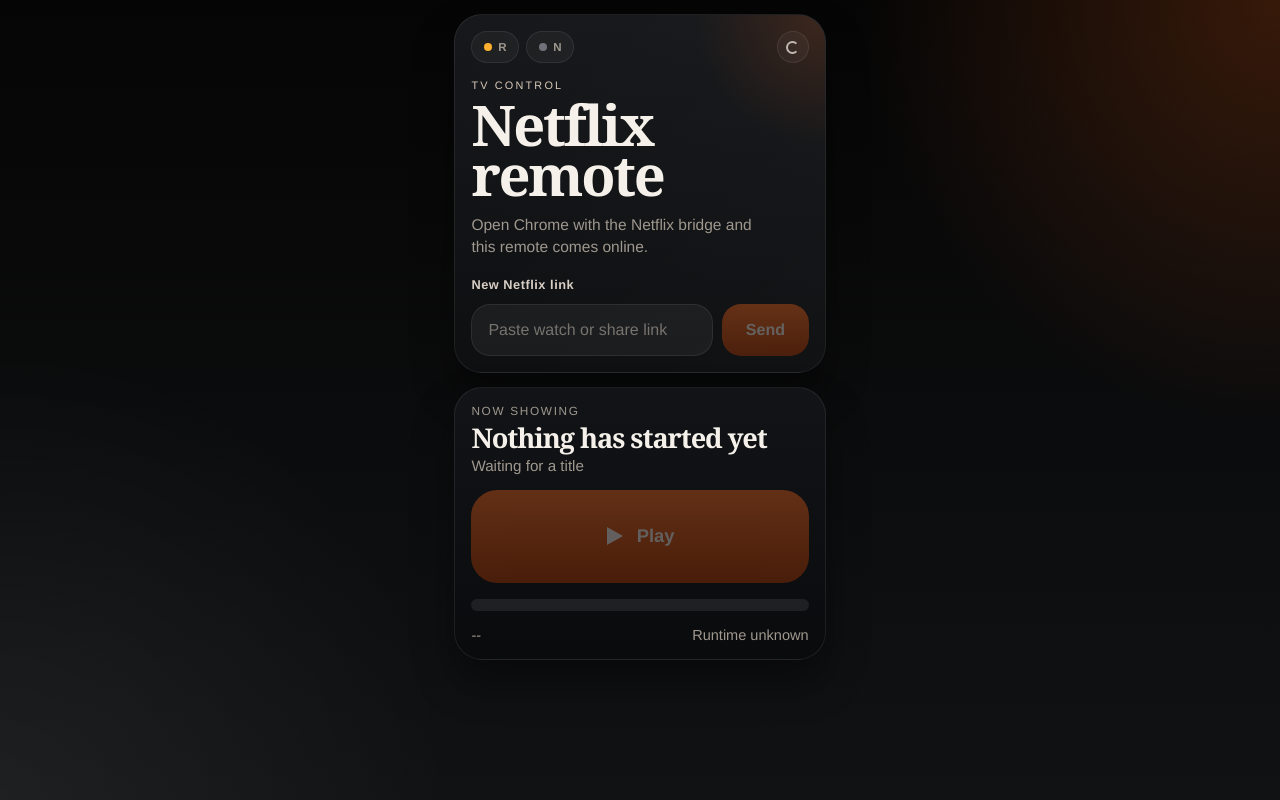
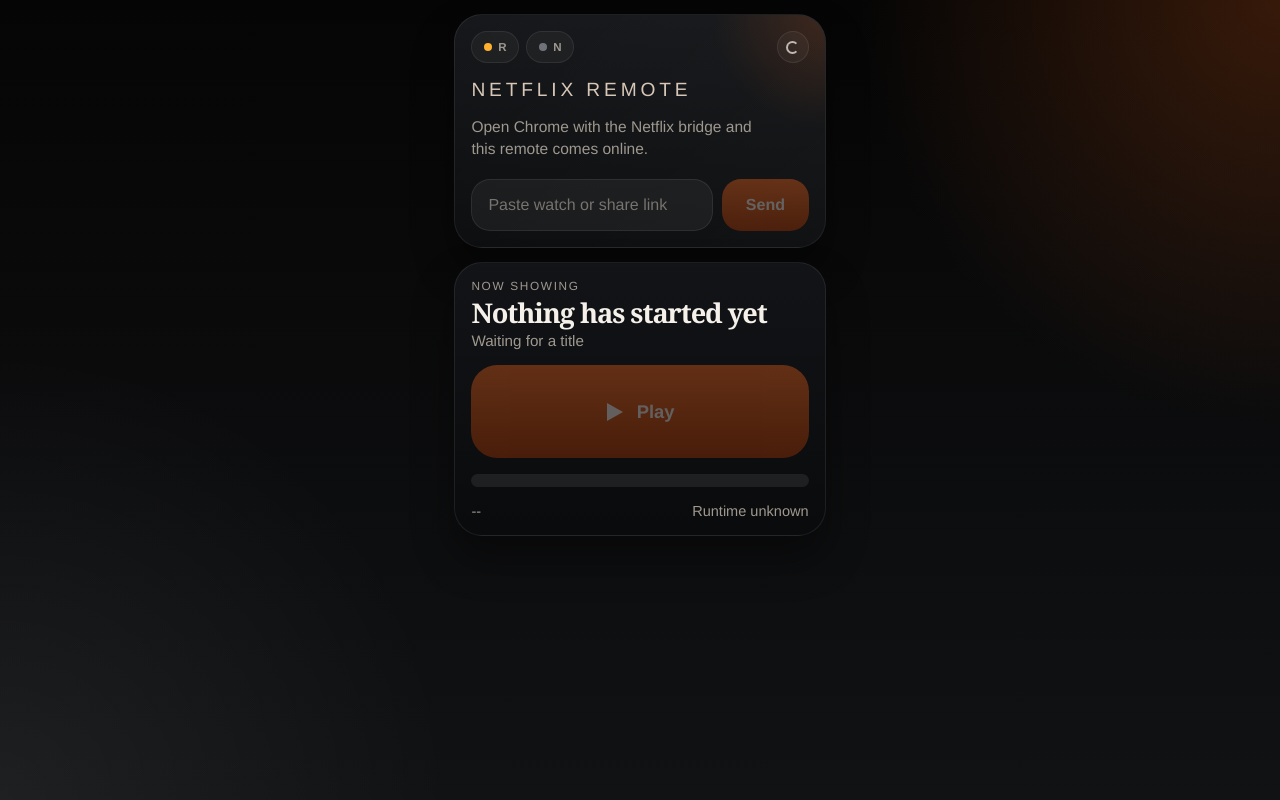
Before and after one commit to bastibuck/tv-control, a React (Vite) app in the folder apps/remote-ui/: page / in a window 1280 px wide. Built offline with nearby package versions, Linux system fonts and the light colour scheme; no server answers.

Commit message:
some style

```diff
--- a/apps/remote-ui/src/App.tsx
+++ b/apps/remote-ui/src/App.tsx
@@ -265,12 +265,10 @@
           </button>
         </div>
 
-        <p className="hero-kicker">TV control</p>
-        <h1>Netflix remote</h1>
+        <p className="hero-kicker">Netflix remote</p>
         <p className="hero-copy">{statusLine(playback, extensionConnected)}</p>
 
         <form className="launch-form" onSubmit={handleSubmit}>
-          <label htmlFor="netflix-url">New Netflix link</label>
           <div className="launch-bar">
             <input
               id="netflix-url"
--- a/apps/remote-ui/src/styles.css
+++ b/apps/remote-ui/src/styles.css
@@ -134,7 +134,7 @@
   margin: 0 0 0.45rem;
   text-transform: uppercase;
   letter-spacing: 0.2em;
-  font-size: 0.68rem;
+  font-size: 1.2rem;
   color: #d8c7b8;
 }
 
```
